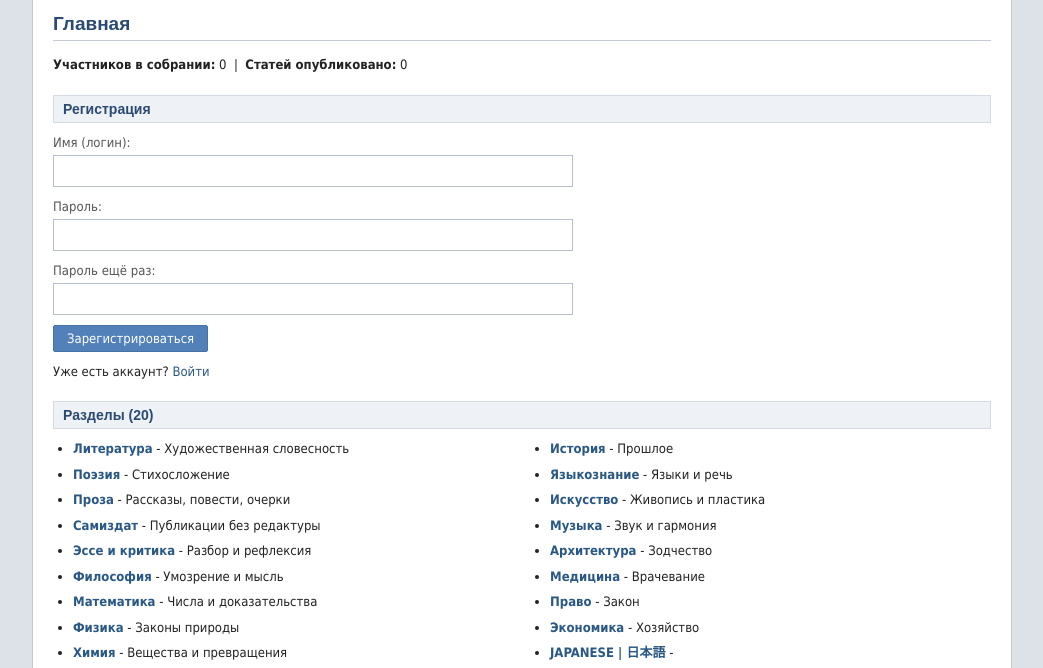
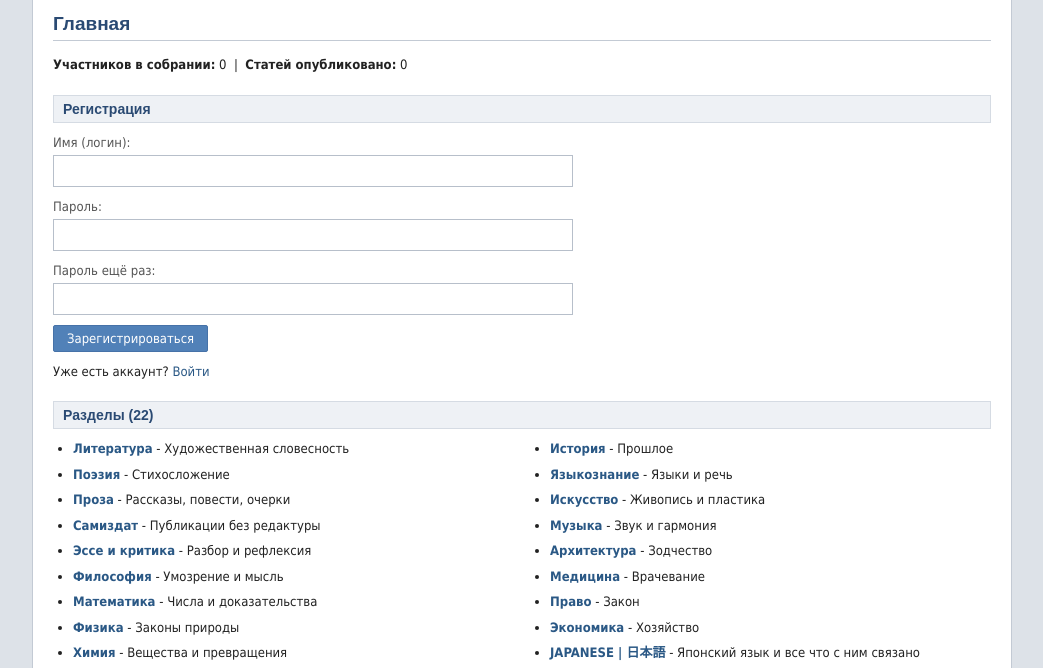
Before and after one commit to ScientificNetwork/Scientific-Network, a plain HTML site: page index.html in a window 1280 px wide. Shown: the part 116-784 px from the top of the page, without its empty margins (118-1161 px from the left). Drawn offline with Linux system fonts and the light colour scheme; no server answers.

Commit message:
Update index.html

```diff
--- a/index.html
+++ b/index.html
@@ -43,7 +43,7 @@
 'use strict';
 
 /* =========================================================
-   РАЗДЕЛЫ (20)
+   РАЗДЕЛЫ (22)
    ========================================================= */
 var SECTIONS = {
   literature:   { name: 'Литература',      desc: 'Художественная словесность' },
@@ -66,9 +66,9 @@ var SECTIONS = {
   medicine:     { name: 'Медицина',        desc: 'Врачевание' },
   law:          { name: 'Право',           desc: 'Закон' },
   economics:    { name: 'Экономика',       desc: 'Хозяйство' },
-  japanese:     { name: 'JAPANESE | 日本語',   desc: '' },
+  japanese:     { name: 'JAPANESE | 日本語',   desc: 'Японский язык и все что с ним связано' },
   english:      { name: 'ENGLISH',             desc: '' },
-  it:           { name: 'IT',                  desc: '' }
+  it:           { name: 'IT',                  desc: 'Изучение английского' }
 
 
 };
@@ -400,7 +400,7 @@ function renderHome() {
     html += '</ul>';
   }
 
-  html += '<h3>Разделы (20)</h3>';
+  html += '<h3>Разделы (22)</h3>';
   html += '<ul>';
   for (var k in SECTIONS) {
     html += '<li><a href="#" data-action="section" data-section="' + k + '">' + esc(SECTIONS[k].name) + '</a> - ' + esc(SECTIONS[k].desc) + '</li>';
```
